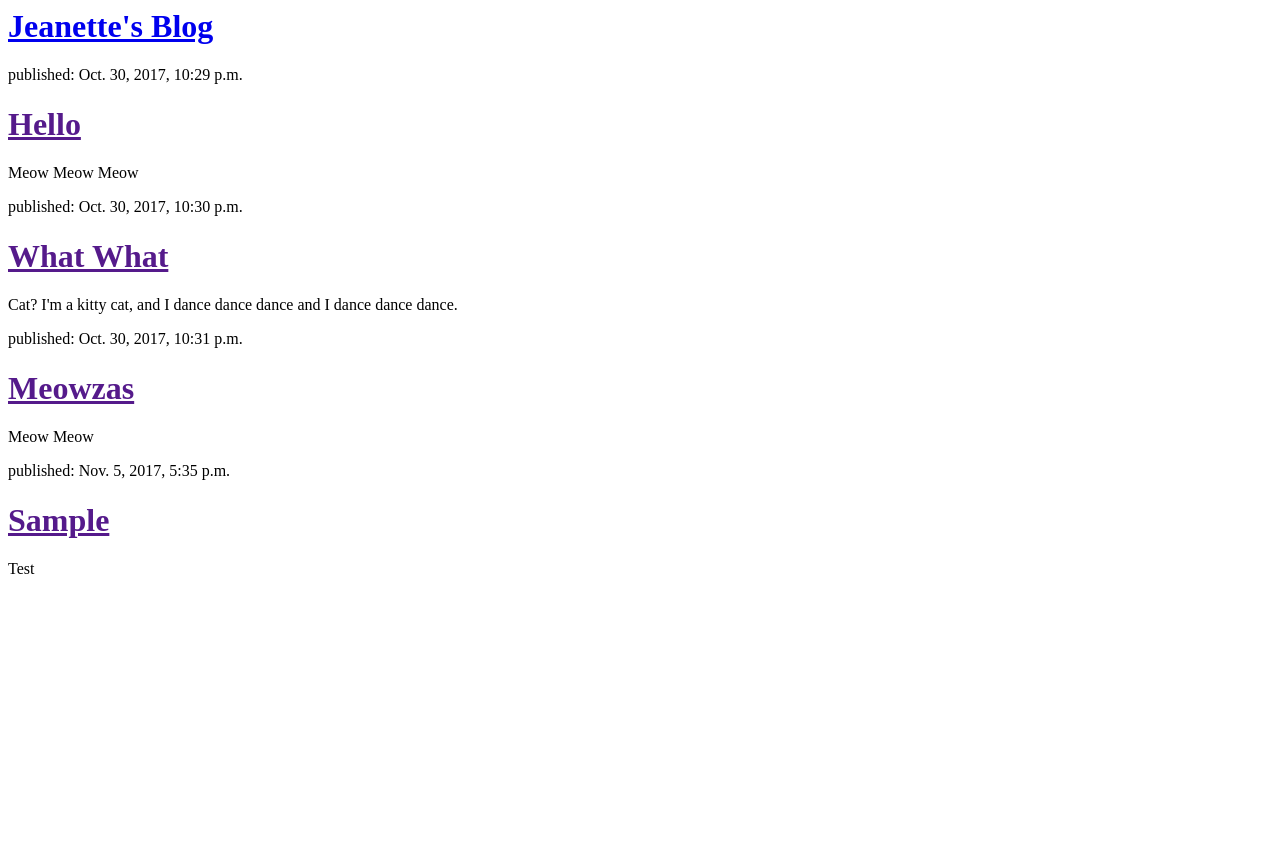
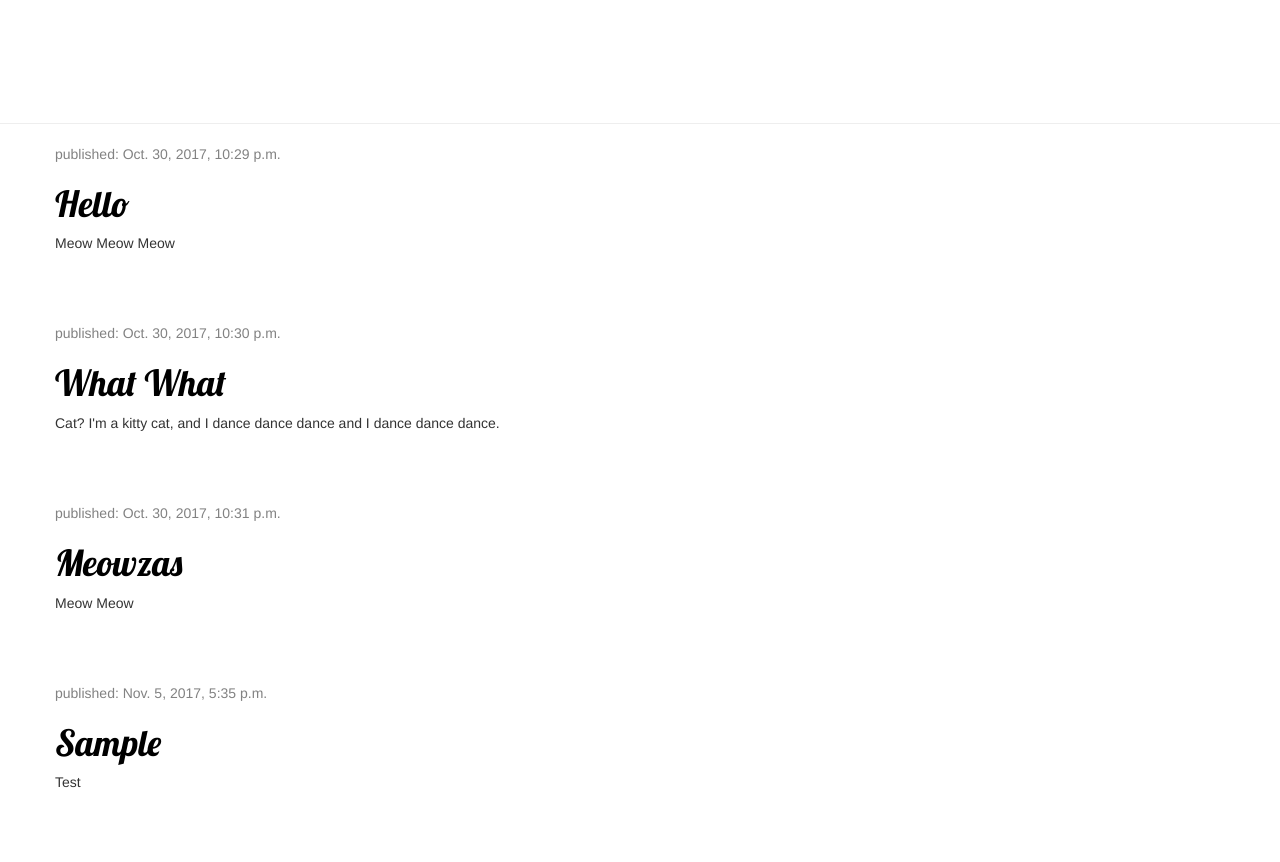
Before and after one commit to jeanettie/jeanettiesblog, a Django app: page / in a window 1280 px wide. Before the commit the page ends 574 px from the top, so only its background shows below. Run offline with Django 3.2, Linux system fonts and the light colour scheme; data comes from the database, SQL or seed files in the repository; some libraries are stand-ins or nearby versions.

Commit message:
adding basic css

```diff
--- a/blog/templates/blog/post_list.html
+++ b/blog/templates/blog/post_list.html
@@ -1,18 +1,38 @@
+{% load staticfiles %}
+
 <html>
     <head>
-        <title>Django Girls blog</title>
+
+
+    	<link rel="stylesheet" href="//maxcdn.bootstrapcdn.com/bootstrap/3.2.0/css/bootstrap.min.css">
+		<link rel="stylesheet" href="//maxcdn.bootstrapcdn.com/bootstrap/3.2.0/css/bootstrap-theme.min.css">
+		<link href="//fonts.googleapis.com/css?family=Lobster&subset=latin,latin-ext" rel="stylesheet" type="text/css">
+		<link rel="stylesheet" href="{% static 'css/blog.css' %}">
+
+        <title>Jeanette's blog</title>
+
     </head>
+
     <body>
-       <div>
+
+        <div class="page-header">
     		<h1><a href="/">Jeanette's Blog</a></h1>
 		</div>
 
+<div class="content container">
+    <div class="row">
+        <div class="col-md-8">
             {% for post in posts %}
-    <div>
+                <div class="post">
+                    <div class="date">
                         <p>published: {{ post.published_date }}</p>
+                    </div>
                     <h1><a href="">{{ post.title }}</a></h1>
                     <p>{{ post.text|linebreaksbr }}</p>
                 </div>
             {% endfor %}
+        </div>
+    </div>
+</div>
     </body>
 </html>
--- /dev/null
+++ b/blog/templates/blog/static/css/blog.css
@@ -0,0 +1,46 @@
+.page-header {
+    background-color: #0000fff;
+    margin-top: 0;
+    padding: 20px 20px 20px 40px;
+}
+
+.page-header h1, .page-header h1 a, .page-header h1 a:visited, .page-header h1 a:active {
+    color: #ffffff;
+    font-size: 36pt;
+    text-decoration: none;
+}
+
+.content {
+    margin-left: 40px;
+}
+
+h1, h2, h3, h4 {
+    font-family: 'Lobster', cursive;
+}
+
+.date {
+    color: #828282;
+}
+
+.save {
+    float: right;
+}
+
+.post-form textarea, .post-form input {
+    width: 100%;
+}
+
+.top-menu, .top-menu:hover, .top-menu:visited {
+    color: #ffffff;
+    float: right;
+    font-size: 26pt;
+    margin-right: 20px;
+}
+
+.post {
+    margin-bottom: 70px;
+}
+
+.post h1 a, .post h1 a:visited {
+    color: #000000;
+}
```
Lines whose indentation alone changed are shown as unchanged.
